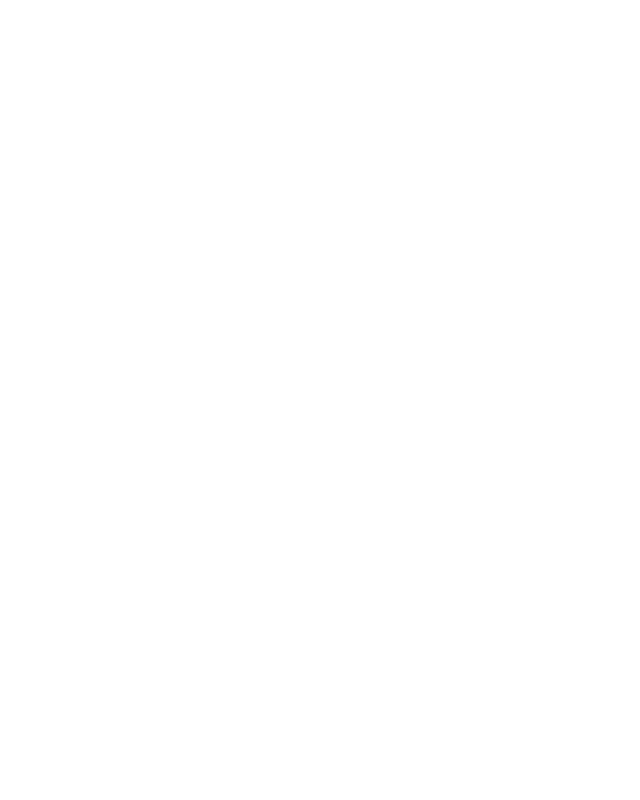
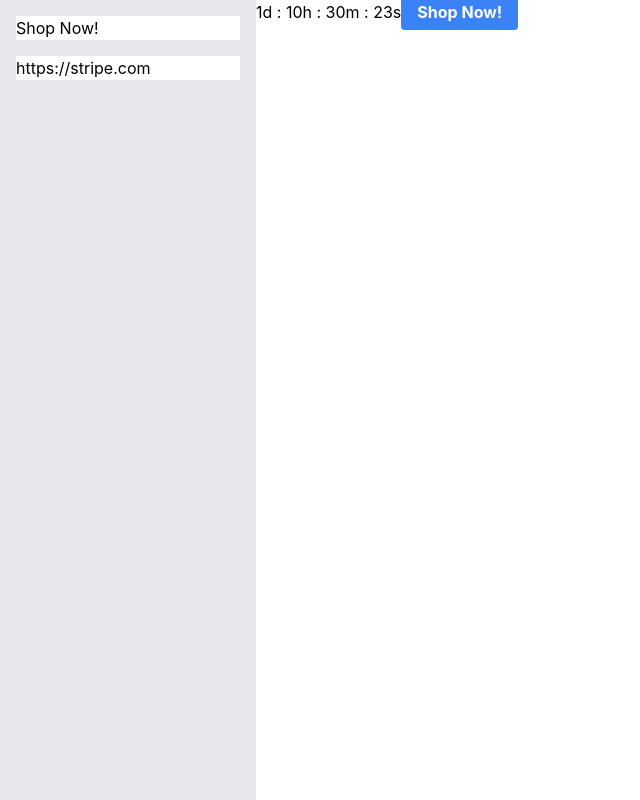
Before and after one commit to ozgur-okt/timer-task, a React (Create React App) app: page / in a window 1280 px wide. Shown: the whole page, without its empty margins (0-640 px from the left). Built offline with nearby package versions, Linux system fonts and the light colour scheme.

Commit message:
feat:custom btn

```diff
--- a/package.json
+++ b/package.json
@@ -14,7 +14,8 @@
     "react-dom": "^18.2.0",
     "react-scripts": "5.0.1",
     "typescript": "^4.9.5",
-    "web-vitals": "^2.1.4"
+    "web-vitals": "^2.1.4",
+    "zustand": "^4.5.2"
   },
   "scripts": {
     "start": "react-scripts start",
--- a/src/App.tsx
+++ b/src/App.tsx
@@ -1,9 +1,11 @@
 import React from 'react';
+import CountdownTimer from './views/CountdownTimer';
 
 function App() {
   return (
-    <div>
-    </div>
+    <>
+    <CountdownTimer />
+    </>
   );
 }
 
--- /dev/null
+++ b/src/components/CustomButton.tsx
@@ -0,0 +1,15 @@
+import React from 'react';
+import { useButtonStore } from '../store/buttonStore';
+
+function CustomButton() {
+  const label = useButtonStore((state) => state.label);
+  const link = useButtonStore((state) => state.link);
+
+  return (
+    <a href={link} target="_blank" rel="noopener noreferrer" className="bg-blue-500 hover:bg-blue-700 text-white font-bold py-2 px-4 rounded">
+      {label}
+    </a>
+  );
+}
+
+export default CustomButton;
--- /dev/null
+++ b/src/components/SideBar.tsx
@@ -0,0 +1,26 @@
+import React from 'react';
+import { useButtonStore } from '../store/buttonStore';
+
+function SideBar() {
+  const label = useButtonStore((state) => state.label);
+  const link = useButtonStore((state) => state.link);
+  const setLabel = useButtonStore((state) => state.setLabel);
+  const setLink = useButtonStore((state) => state.setLink);
+
+  const handleLabelChange = (event: React.ChangeEvent<HTMLInputElement>) => {
+    setLabel(event.target.value);
+  };
+
+  const handleLinkChange = (event: React.ChangeEvent<HTMLInputElement>) => {
+    setLink(event.target.value);
+  };
+
+  return (
+    <div className="w-64 h-full bg-gray-200 p-4">
+      <input type="text" value={label} onChange={handleLabelChange} className="mb-4 w-full" placeholder="Button Label" />
+      <input type="text" value={link} onChange={handleLinkChange} className="mb-4 w-full" placeholder="Button Link" />
+    </div>
+  );
+}
+
+export default SideBar;
--- /dev/null
+++ b/src/components/Timer.tsx
@@ -0,0 +1,30 @@
+import React, { useEffect } from 'react';
+import { useTimerStore } from '../store/timerStore';
+import CustomButton from './CustomButton';
+
+function Timer() {
+  const time = useTimerStore((state) => state.time);
+  const setTime = useTimerStore((state) => state.setTime);
+
+  useEffect(() => {
+    const interval = setInterval(() => {
+      setTime();
+    }, 1000);
+
+    return () => clearInterval(interval);
+  }, [setTime]);
+
+  const seconds = time % 60;
+  const minutes = Math.floor(time / 60) % 60;
+  const hours = Math.floor(time / 3600) % 24;
+  const days = Math.floor(time / (3600 * 24));
+
+  return (
+    <div>
+      {days}d : {hours}h : {minutes}m : {seconds}s
+      <CustomButton />
+    </div>
+  );
+}
+
+export default Timer;
--- /dev/null
+++ b/src/store/buttonStore.ts
@@ -0,0 +1,15 @@
+import {create} from 'zustand';
+
+type ButtonState = {
+  label: string;
+  link: string;
+  setLabel: (label: string) => void;
+  setLink: (link: string) => void;
+};
+
+export const useButtonStore = create<ButtonState>((set) => ({
+  label: 'Shop Now!',
+  link: 'https://stripe.com',
+  setLabel: (label: string) => set({ label }),
+  setLink: (link: string) => set({ link }),
+}));
--- /dev/null
+++ b/src/store/timerStore.ts
@@ -0,0 +1,11 @@
+import {create} from 'zustand';
+
+type TimerState = {
+  time: number;
+  setTime: () => void;
+};
+
+export const useTimerStore = create<TimerState>((set) => ({
+  time: 1 * 24 * 60 * 60 + 10 * 60 * 60 + 30 * 60 + 30, // 1 day, 10 hours, 30 minutes, 30 seconds in seconds
+  setTime: () => set((state) => ({...state, time: state.time - 1})),
+}));
--- /dev/null
+++ b/src/views/CountdownTimer.tsx
@@ -0,0 +1,14 @@
+import React from 'react'
+import Timer from '../components/Timer'
+import SideBar from '../components/SideBar'
+
+function CountdownTimer() {
+  return (
+    <div className='flex h-[100vh]'>
+    <SideBar />
+    <Timer />
+    </div>
+  )
+}
+
+export default CountdownTimer
```
Also changed, not shown: 1 other file (tests, documents, lock files or other folders).
